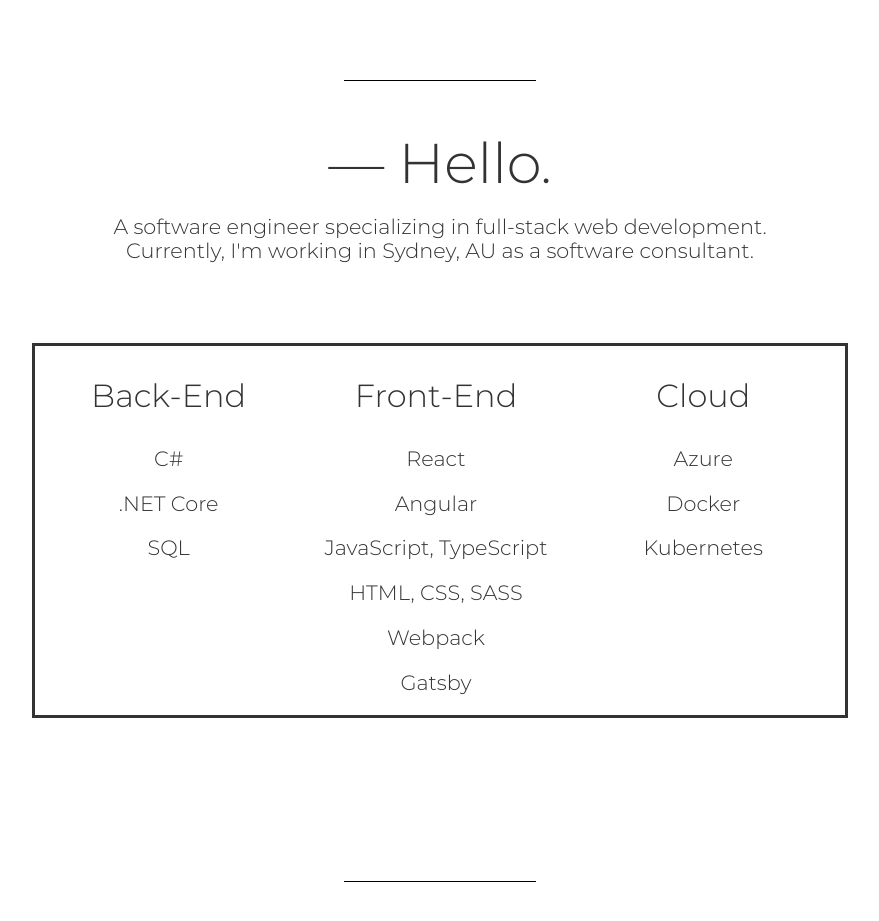
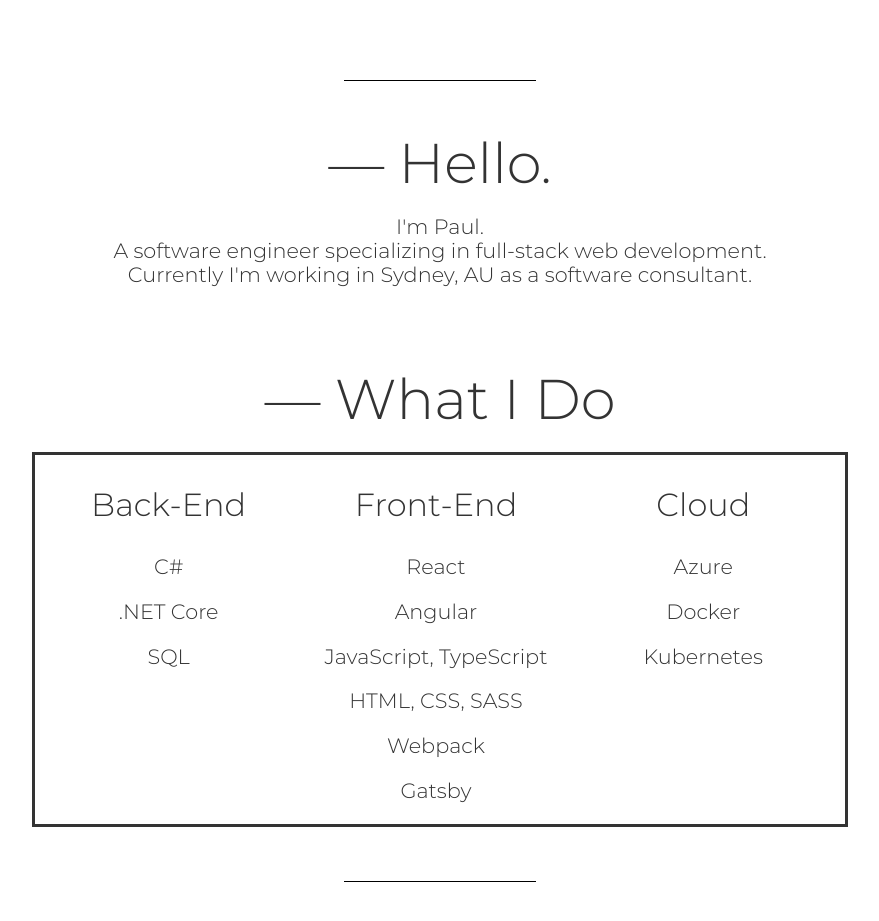
Before and after one commit to PaulHJoo/profile, a React app: page / in a window 1280 px wide. Shown: the part 720-1641 px from the top of the page, without its empty margins (200-1079 px from the left). Built offline with nearby package versions, Linux system fonts and the light colour scheme.

Commit message:
Profile table.

```diff
--- a/package.json
+++ b/package.json
@@ -16,8 +16,8 @@
     "@types/react-dom": "^16.0.6",
     "lodash": "^4.17.10",
     "normalize.css": "^8.0.0",
-    "react": "^16.4.1",
-    "react-dom": "^16.4.1",
+    "react": "^16.7.0",
+    "react-dom": "^16.7.0",
     "react-router": "^4.3.1",
     "react-router-dom": "^4.3.1",
     "react-scroll": "^1.7.10",
--- a/src/about/index.tsx
+++ b/src/about/index.tsx
@@ -29,12 +29,12 @@ class About extends React.Component<any, IAboutState> {
         return (
             <section className="viewport-height display-inline-block width-100">
                 <Element name="about" />
-                <div className={"heading-margin slide-up " + slideUpClass}>
+                <div className={"heading-margin slide-up-100 " + slideUpClass}>
                     <p className="text-center text-very-large text-spacing margin-zero">
                         PAUL H. JOO
                     </p>
                 </div>
-                <div className={"animate-delay slide-up " + slideUpClass}>
+                <div className={"animate-delay slide-up-100 " + slideUpClass}>
                     <p className="margin-zero text-center text-spacing text-medium margin-top-15">
                         This needs more whitespace.
                     </p>
--- a/src/profile/index.tsx
+++ b/src/profile/index.tsx
@@ -1,27 +1,54 @@
 import * as React from "react";
 import { Element } from "react-scroll";
 
+import Checkpoint from "../services/checkpoint";
+
 import "./profile.scss"
 
-class Profile extends React.Component {
+interface IProfileState {
+    introSlideUp: boolean;
+    tableSlideUp: boolean;
+}
+
+class Profile extends React.Component<any, IProfileState> {
+    public constructor(props) {
+        super(props);
+
+        this.state = {
+            introSlideUp: false,
+            tableSlideUp: false
+        }
+    }
+
     public render() {
+        const introSlideUpClass = this.state.introSlideUp ? "animate-beizer-slow animate-visible" : "";
+        const tableSlideUpClass = this.state.tableSlideUp ? "animate-beizer-slow animate-visible" : "";
         return (
             <section className="profile-height width-100 display-inline-block">
                 <Element name="profile" />
+                <Checkpoint onReach={this.introSlideUp} onRevert={this.revertSlideUp}/>
                 <div className="intro-margin content-padding">
-                    <div className="width-100 margin-bot-80">
+                    <div className={"width-100 margin-bot-80 slide-up-25 " + introSlideUpClass}>
                         <p className="text-center text-large margin-top-zero margin-bot-20">
                             — Hello.
+                            </p>
+                        <p className="text-center text-small margin-zero">
+                            I'm Paul.
                             </p>
                         <p className="text-center text-small margin-zero">
                             A software engineer specializing in full-stack web development.
                             </p>
                         <p className="text-center text-small margin-zero">
-                            Currently, I'm working in Sydney, AU as a software consultant.
+                            Currently I'm working in Sydney, AU as a software consultant.
                             </p>
                     </div>
-                    <div className="width-75 margin-left-right-auto border">
-                        <div className="width-33 display-inline-block align-top">
+                    <Checkpoint onReach={this.tableSlideUp} onRevert={this.revertSlideUp}/>
+                    <div className={"slide-up-25 " + tableSlideUpClass}>
+                        <p className="text-center text-large margin-bot-20">
+                            — What I Do
+                        </p>
+                        <div className="table border">
+                            <div className="table-item">
                                 <div>
                                     <p className="text-center text-medium">
                                         Back-End
@@ -39,7 +66,7 @@ class Profile extends React.Component {
                                     </p>
                                 </div>
                             </div>
-                        <div className="width-33 display-inline-block align-top">
+                            <div className="table-item">
                                 <div>
                                     <p className="text-center text-medium">
                                         Front-End
@@ -66,7 +93,7 @@ class Profile extends React.Component {
                                     </p>
                                 </div>
                             </div>
-                        <div className="width-33 display-inline-block align-top">
+                            <div className="table-item">
                                 <div>
                                     <p className="text-center text-medium">
                                         Cloud
@@ -86,8 +113,25 @@ class Profile extends React.Component {
                             </div>
                         </div>
                     </div>
+                </div>
             </section>
         );
+    }
+
+    private introSlideUp = () => {
+        this.setState({
+            introSlideUp: true
+        });
+    }
+
+    private tableSlideUp = () => {
+        this.setState({
+            tableSlideUp: true
+        });
+    }
+
+    private revertSlideUp = () => {
+
     }
 }
 
--- a/src/profile/profile.scss
+++ b/src/profile/profile.scss
@@ -8,7 +8,25 @@
     margin-top: 50px;
 }
 
+.table {
+    width: 75%;
+    max-width: 1200px;
+    margin-left: auto;
+    margin-right: auto;
+}
+
+.table-item {
+    width: 33%;
+    display: inline-block;
+    vertical-align: top;
+}
+
 @media (max-width: $mobile-breakpoint) {
+    .table-item {
+        width: 100%;
+        display: block;
+    }
+
     .profile-height {
         height: 200vh;
     }
--- a/src/style/animations.scss
+++ b/src/style/animations.scss
@@ -20,8 +20,13 @@
     /* transition-delay: 2ms opacity !important; */
 }
 
-.slide-up {
+.slide-up-100 {
     transform: translateY(100%);
+    opacity: 0;
+}
+
+.slide-up-25 {
+    transform: translateY(50px);
     opacity: 0;
 }
 
--- a/src/style/sizing.scss
+++ b/src/style/sizing.scss
@@ -26,6 +26,10 @@
     width: 33%;
 }
 
+.max-width-1200 {
+    max-width: 1200px;
+}
+
 .height-100 {
     height: 100%;
 }
```
Also changed, not shown: 1 other file (tests, documents, lock files or other folders). Lines whose indentation alone changed are shown as unchanged.
